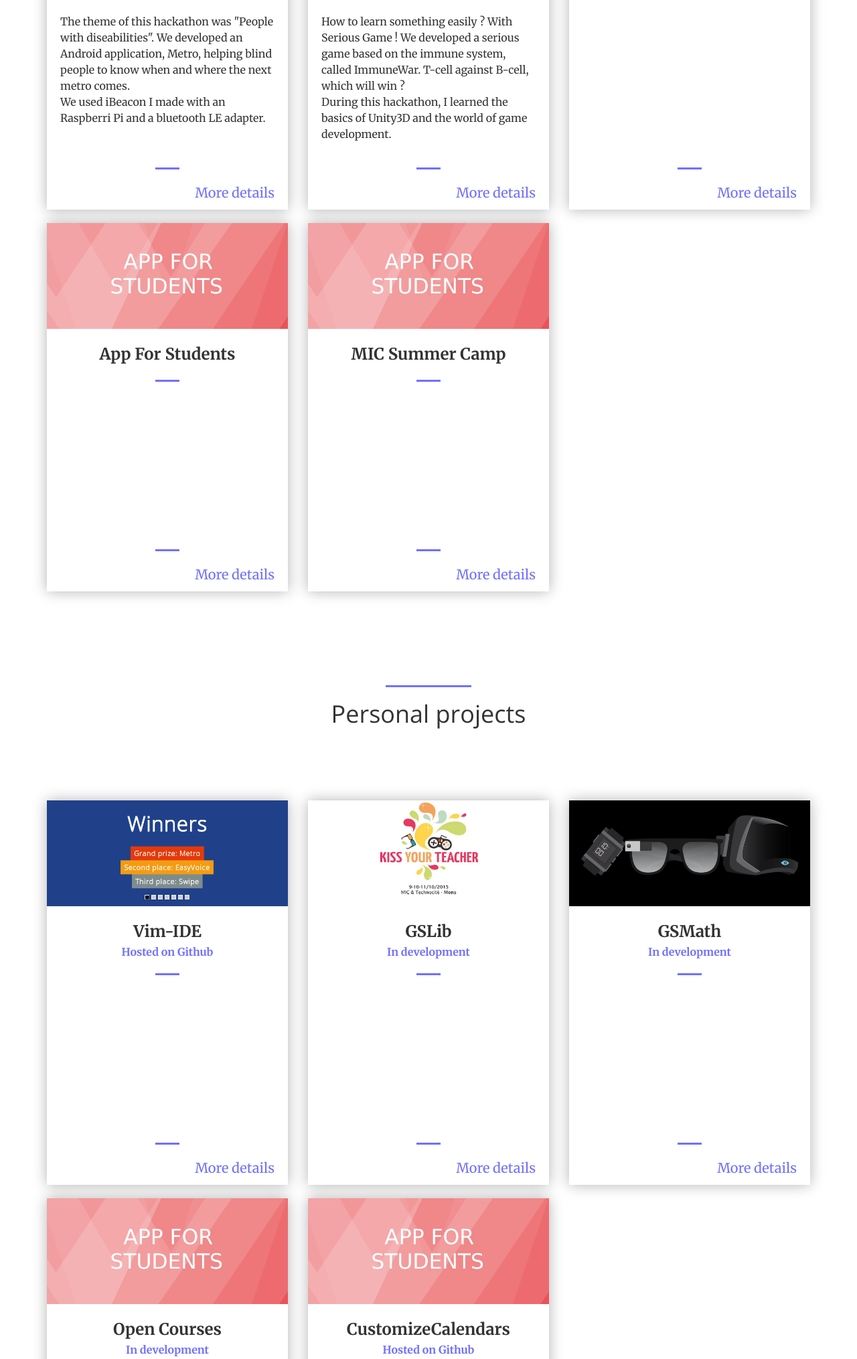
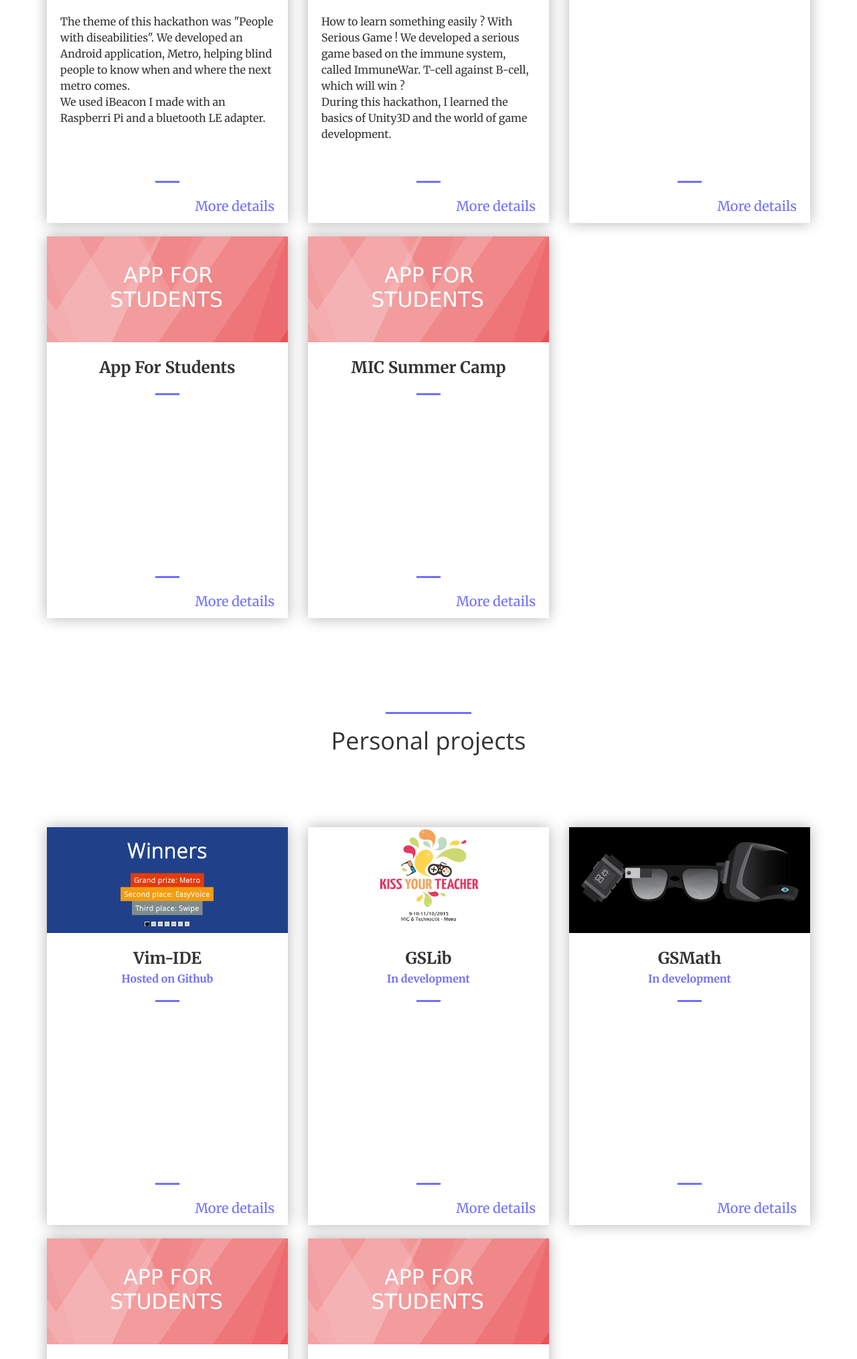
Before and after one commit to dannywillems/danny-willems.be, a PHP site: page / in a window 1280 px wide. Shown: the part 1871-3900 px from the top of the page at 67% size. Run offline with PHP 8.4, Linux system fonts and the light colour scheme; style sheets or scripts are compiled from the project's sources.

Commit message:
increase height of card-content to 270px

```diff
--- a/css/dw.css
+++ b/css/dw.css
@@ -1 +1 @@
-h2{font-size:36px}.dw-img-profile{height:300px}.dw-img-rounded{border-radius:50%}.card{height:auto;box-shadow:0 0 20px rgba(0,0,0,.3);margin-bottom:20px}.card hr{margin-bottom:0;margin-top:0;width:10%}.card .card-image img{width:100%}.card .card-header{padding:20px}.card .card-header .card-title{font-weight:700;font-size:24px;margin-bottom:0;text-align:center}.card .card-header .card-subtitle{margin-bottom:0;text-align:center;color:#7070FF;font-weight:700}.card .card-content{padding:20px;height:250px}.card .card-footer{text-align:right;padding:20px 20px 10px}.card .card-footer p{font-size:20px}.card p{margin:0}
+h2{font-size:36px}.dw-img-profile{height:300px}.dw-img-rounded{border-radius:50%}.card{height:auto;box-shadow:0 0 20px rgba(0,0,0,.3);margin-bottom:20px}.card hr{margin-bottom:0;margin-top:0;width:10%}.card .card-image{text-align:center}.card .card-image img{width:100%}.card .card-header{padding:20px}.card .card-header .card-title{font-weight:700;font-size:24px;margin-bottom:0;text-align:center}.card .card-header .card-subtitle{margin-bottom:0;text-align:center;color:#7070ff;font-weight:700}.card .card-content{padding:20px;height:270px}.card .card-footer{text-align:right;padding:20px 20px 10px}.card .card-footer p{font-size:20px}.card p{margin:0}
--- a/less/dw.less
+++ b/less/dw.less
@@ -30,6 +30,7 @@ h2
 
     .card-image
     {
+        text-align: center;
         img
         {
             width: 100%;
@@ -59,7 +60,7 @@ h2
     .card-content
     {
         padding: 20px;
-        height: 250px;
+        height: 270px;
     }
 
     .card-footer
```
